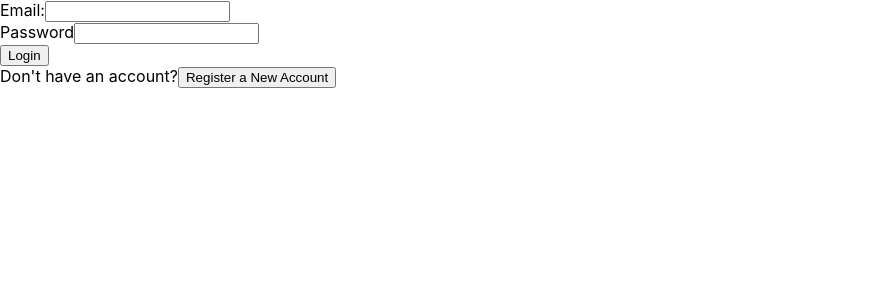
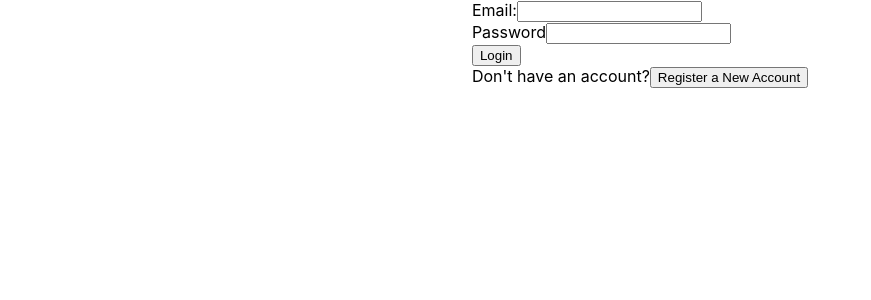
Before and after one commit to danitacheny/gaggle, a React (Create React App) app in the folder client/: page /login in a window 1280 px wide. Shown: the top 300 px of the page, without its empty margins (0-871 px from the left). Built offline with nearby package versions, Linux system fonts and the light colour scheme.

Commit message:
wrap Auth HOC result in Layout component

```diff
--- a/client/src/HOC/Auth.js
+++ b/client/src/HOC/Auth.js
@@ -1,27 +1,32 @@
-import React from 'react'
+import React from 'react';
 
 // components
 import UserView from '../views/UserView';
+import Layout from '../components/Layout';
 
-const Auth = (WrappedComponent) => {
+const Auth = WrappedComponent => {
   return class extends React.Component {
     state = {
       authed: false,
       user: '',
-    }
+    };
 
     login = (authed, user) => {
       this.setState({ authed, user });
-    }
+    };
 
     render() {
-      if (this.state.authed) {
-        return <WrappedComponent user={this.state.user}/>
-      } else {
-        return <UserView updateAuth={this.login}/>
-      }
+      return (
+        <Layout>
+          {this.state.authed ? (
+            <WrappedComponent user={this.state.user} />
+          ) : (
+            <UserView updateAuth={this.login} />
+          )}
+        </Layout>
+      );
     }
-  }
-}
+  };
+};
 
 export default Auth;
```
